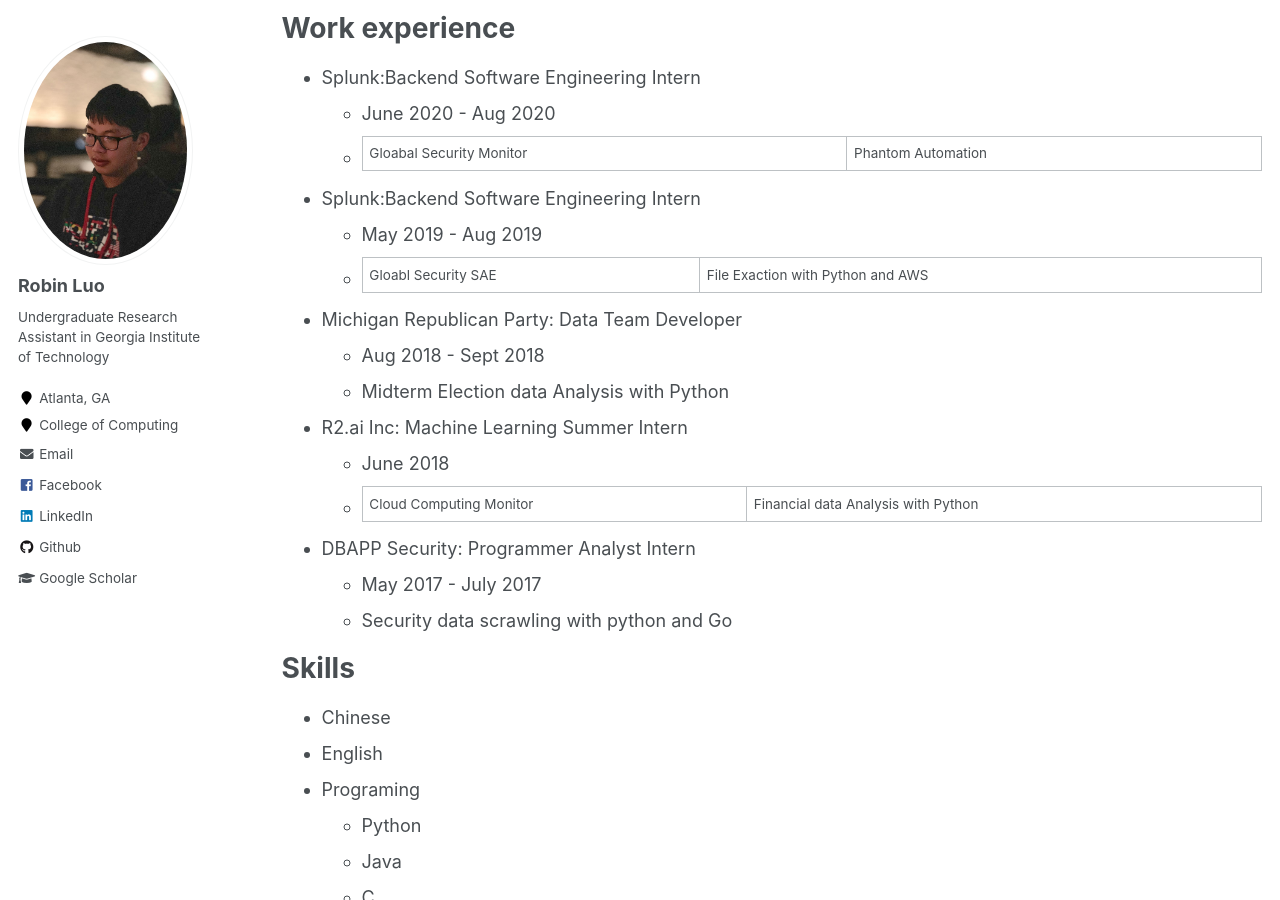
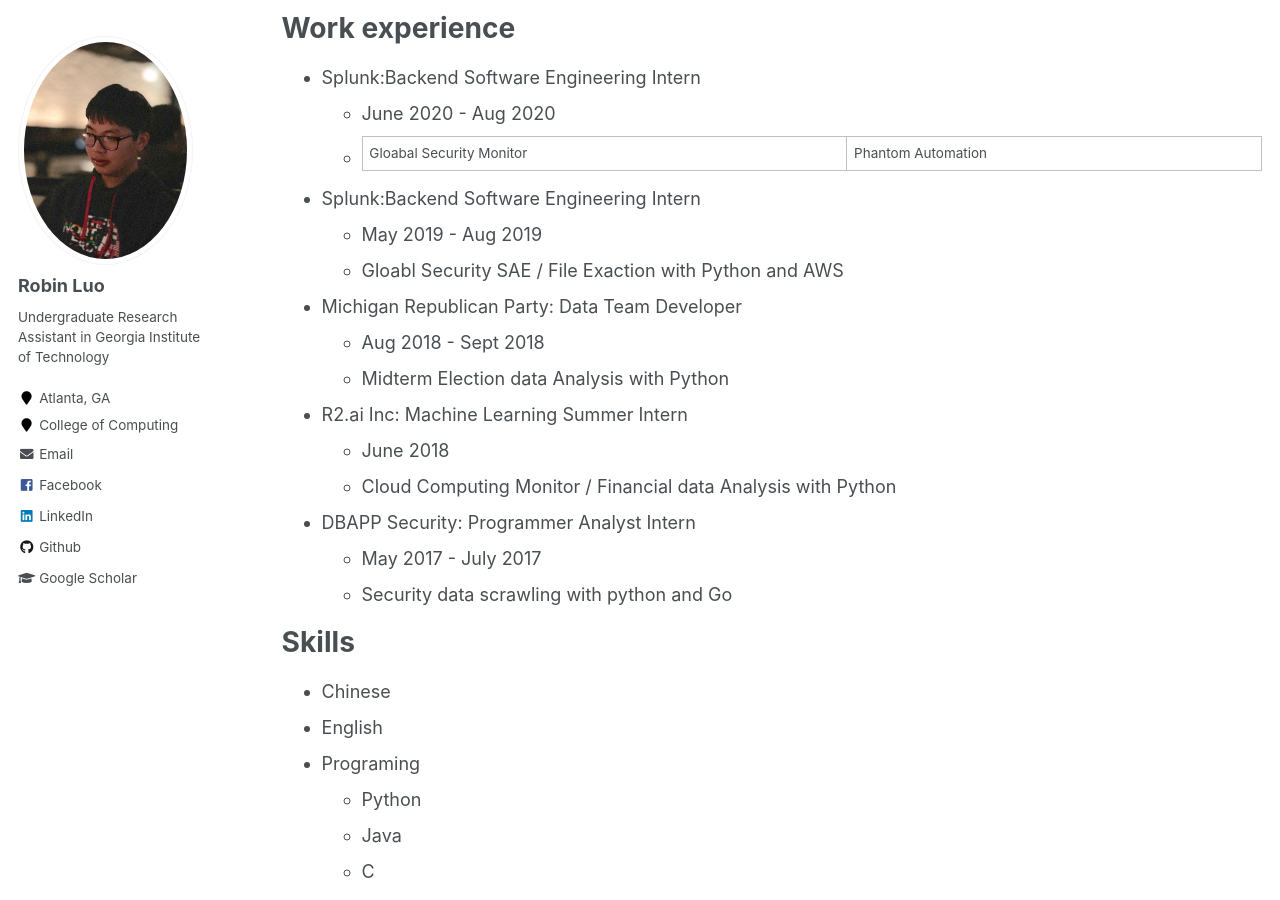
Before and after one commit to robinzixuan/robin.github.io, a Jekyll site: the page built from _pages/cv.md, in a window 1280 px wide and 900 px high, scrolled down 713 px. Built offline with Jekyll 4.4.1, drawn with Linux system fonts in a browser that asks for light colours.

Commit message:
Update cv.md

```diff
--- a/_pages/cv.md
+++ b/_pages/cv.md
@@ -35,13 +35,13 @@
    * Gloabal Security Monitor | Phantom Automation
 * Splunk:Backend Software Engineering Intern
    * May 2019 - Aug 2019
-   * Gloabl Security SAE | File Exaction with Python and AWS
+   * Gloabl Security SAE / File Exaction with Python and AWS
 * Michigan Republican Party: Data Team Developer
   * Aug 2018 - Sept 2018
   * Midterm Election data Analysis with Python
 * R2.ai Inc: Machine Learning Summer Intern
   * June 2018
-  * Cloud Computing Monitor | Financial data Analysis with Python
+  * Cloud Computing Monitor / Financial data Analysis with Python
 * DBAPP Security: Programmer Analyst Intern
   * May 2017 - July 2017
   * Security data scrawling with python and Go
```
